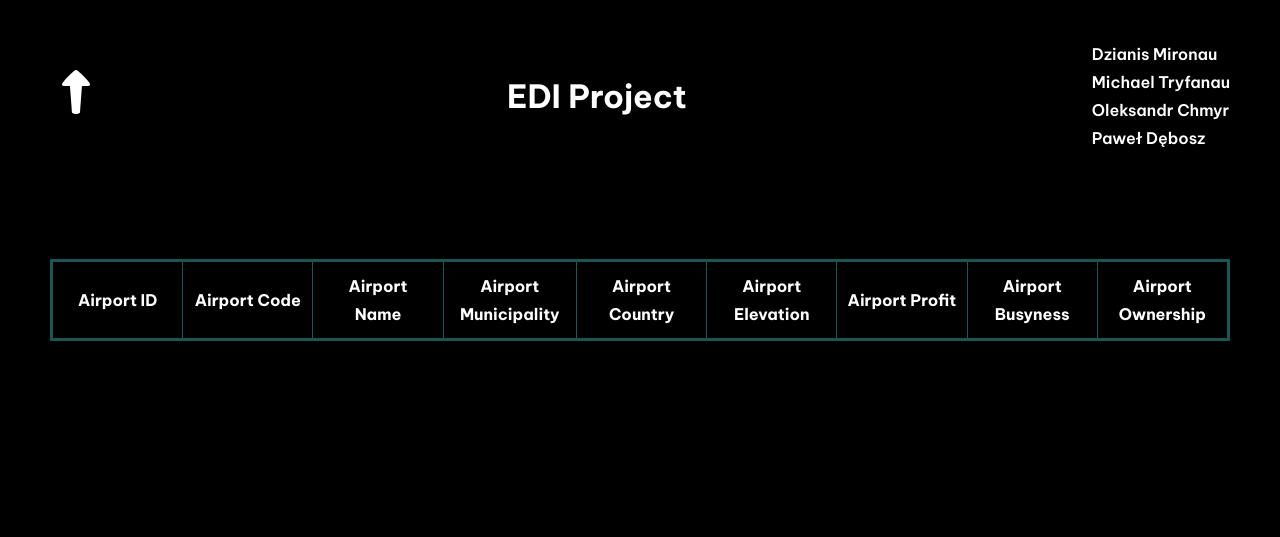
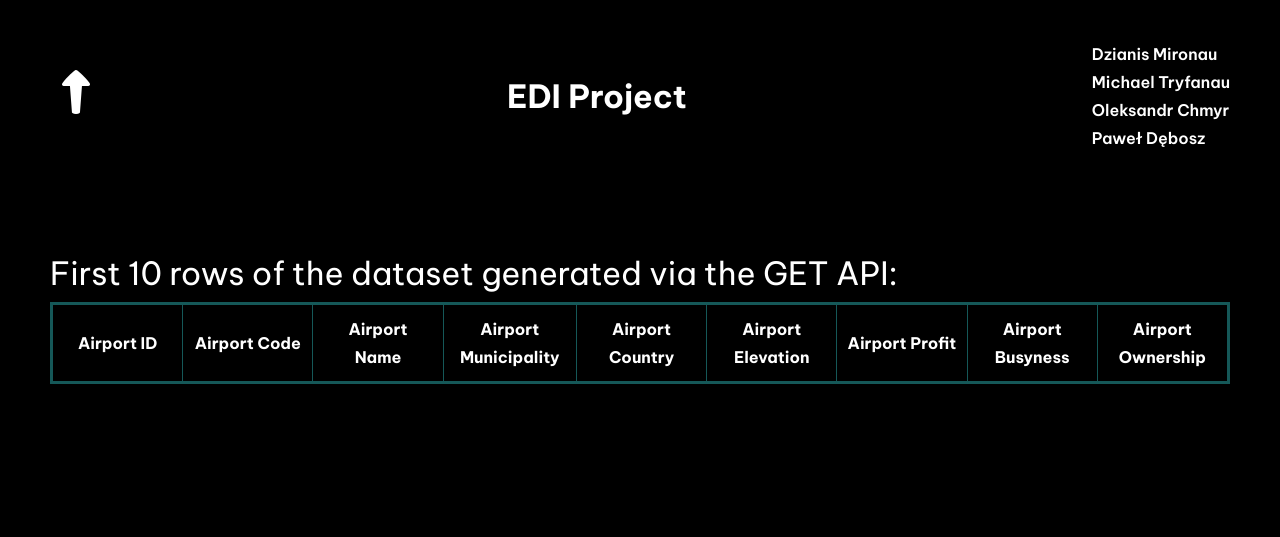
Before and after one commit to dzianismironau/EDI, a plain HTML site: page index.html in a window 1280 px wide. Drawn offline with nearby package versions, Linux system fonts and the light colour scheme; no server answers.

Commit message:
Fixed a bug of 11 elements in the table + added the explainer text for the table

```diff
--- a/index.html
+++ b/index.html
@@ -37,6 +37,7 @@
             <section id="first_section">
                 <div class="container">
                     <div class="table_data">
+                        <p class="table_info">First 10 rows of the dataset generated via the GET API:</p>
                         <table id="airports_table">
                             <tr>
                                 <th>Airport ID</th>
--- a/script.js
+++ b/script.js
@@ -13,7 +13,7 @@ $(document).ready(function () {
         var airport_data = '';
         var i = 0;
         $.each(data, function(key, value){
-            if (i<=10) {
+            if (i<10) {
                 airport_data += '<tr>';
                 airport_data += '<td>'+value.id+'</td>';
                 airport_data += '<td>'+value.airport+'</td>';
--- a/style.css
+++ b/style.css
@@ -57,6 +57,11 @@ button {
 
 /* Main */
 
+.table_info {
+    font-size: xx-large;
+    margin-bottom: 15px;
+}
+
 #airports_table {
     display: flex;
     flex-direction: row;
```
